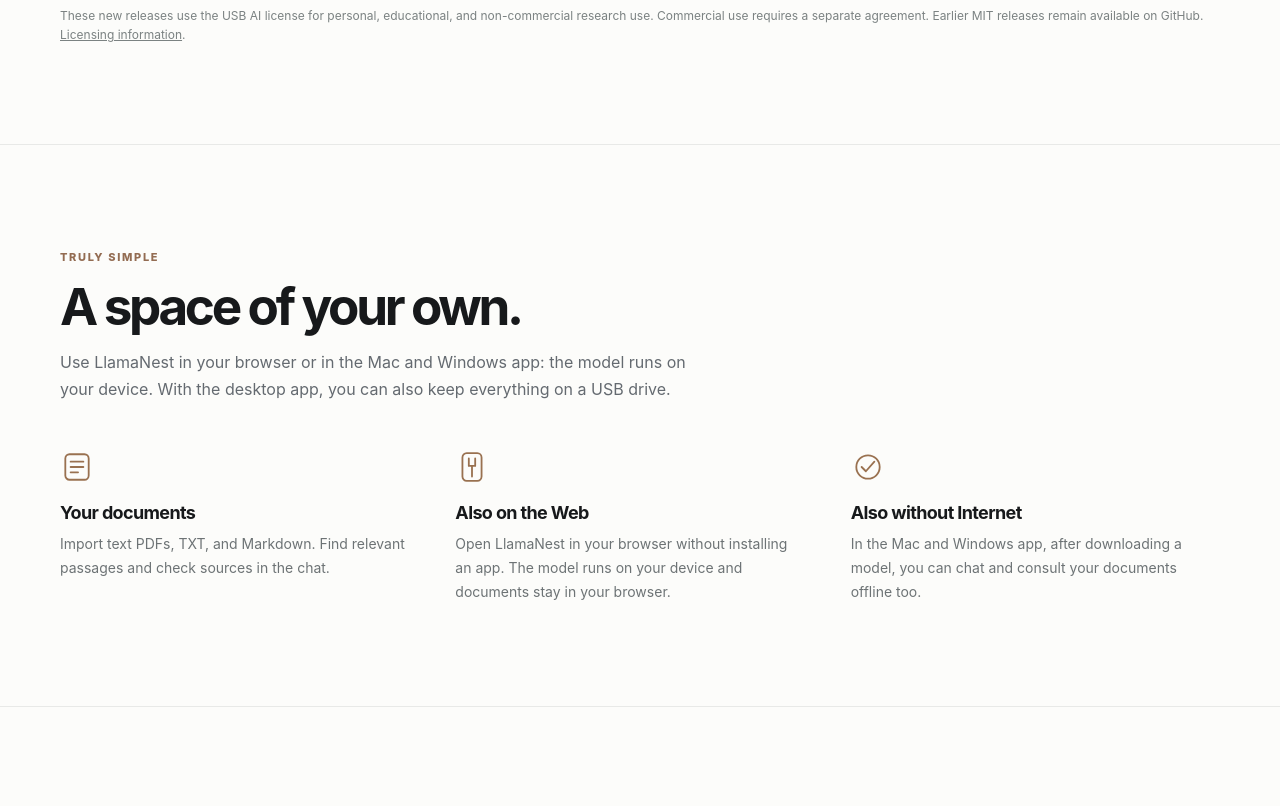
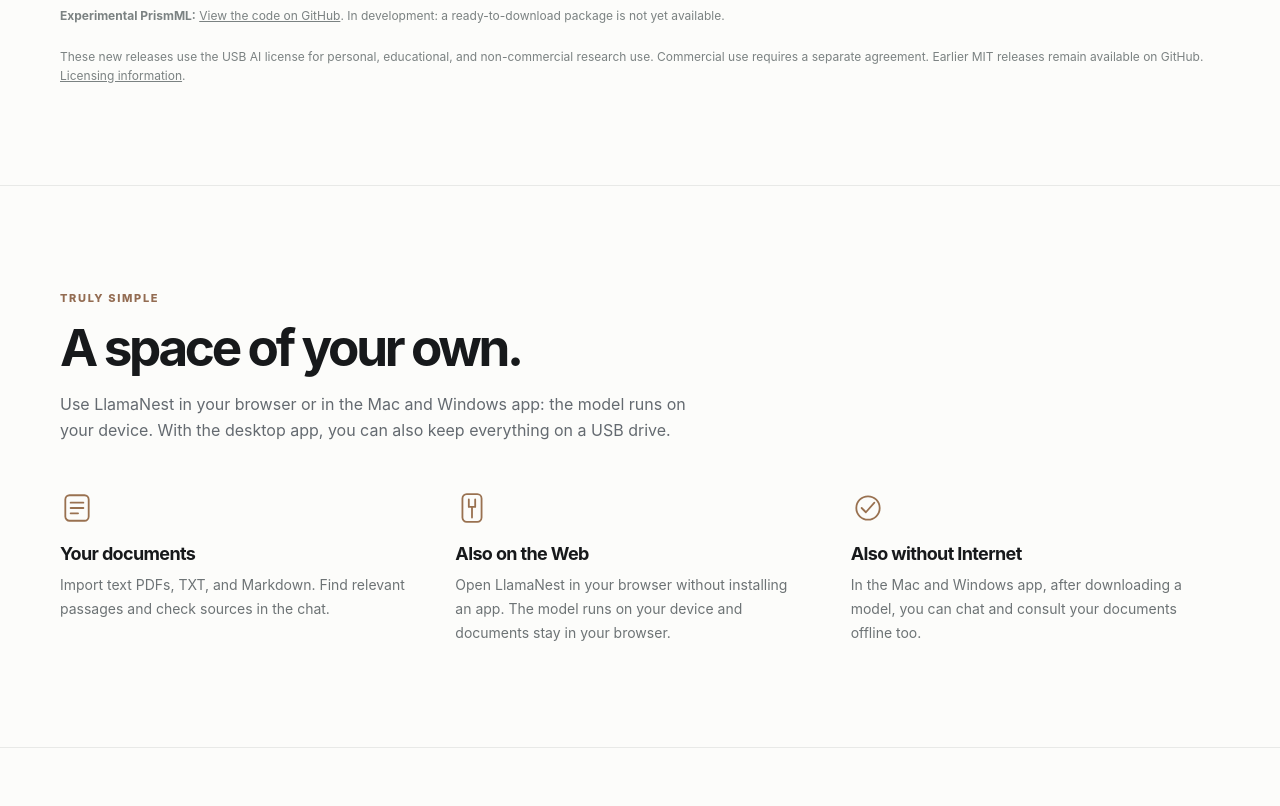
Before and after one commit to fipra/pocket-ai, a plain HTML site: page index.html in a window 1280 px wide. Shown: the part 1470-2276 px from the top of the page. Drawn offline with Linux system fonts and the light colour scheme.

Commit message:
Add experimental PrismML link to downloads

```diff
--- a/index.html
+++ b/index.html
@@ -133,6 +133,7 @@
           <a class="download-card" href="https://github.com/fipra/usb-ai/releases/download/rust-mac-stop-2026-10-24/USB-AI-Rust-mac-x86_64.zip" aria-label="Scarica LlamaNest per Mac Intel, file ZIP"><div class="download-icon"><svg viewBox="0 0 24 24" fill="none" aria-hidden="true"><rect x="3" y="5" width="18" height="13" rx="2" stroke="currentColor" stroke-width="1.6"/><path d="M8 21h8M12 18v3" stroke="currentColor" stroke-width="1.6" stroke-linecap="round"/></svg></div><h3>Mac Intel</h3><p>Per Mac con processore Intel.</p><div class="card-link"><span>Scarica per Mac Intel</span><span aria-hidden="true">↗</span></div></a>
           <a class="download-card" href="https://github.com/fipra/usb-ai/releases/download/rust-windows-stop-2026-10-24/USB-AI-Rust-Windows-x64.zip" aria-label="Scarica LlamaNest per Windows x64, file ZIP"><div class="download-icon"><svg viewBox="0 0 24 24" fill="none" aria-hidden="true"><path d="m3 5 8-1v8H3V5Zm10-1 8-1v9h-8V4ZM3 14h8v7l-8-1v-6Zm10 0h8v8l-8-1v-7Z" stroke="currentColor" stroke-width="1.4" stroke-linejoin="round"/></svg></div><h3>Windows x64</h3><p>Per PC Windows con processore a 64 bit.</p><div class="card-link"><span>Scarica per Windows</span><span aria-hidden="true">↗</span></div></a>
         </div>
+        <p class="download-foot"><strong>PrismML sperimentale:</strong> <a href="https://github.com/fipra/usb-ai/tree/prismml-integration-wip" target="_blank" rel="noopener noreferrer" style="text-decoration:underline">Apri il codice su GitHub</a>. <span>In sviluppo: non è ancora disponibile un pacchetto pronto da scaricare.</span></p>
         <p class="download-foot">Queste nuove release usano la licenza USB AI per uso personale, didattico e ricerca non commerciale. Per l'uso commerciale serve un accordo separato. Le vecchie release MIT restano disponibili su GitHub. <a href="https://github.com/fipra/usb-ai/blob/main/COMMERCIAL_LICENSE.md" target="_blank" rel="noopener noreferrer" style="text-decoration:underline">Informazioni sulle licenze</a>.</p>
       </div>
     </section>
--- a/landing-i18n.js
+++ b/landing-i18n.js
@@ -90,7 +90,10 @@
     ["© 2026 Fabrizio Casula · Copie precedenti MIT; distribuzioni future con licenza per uso personale", "© 2026 Fabrizio Casula · Earlier copies: MIT; future distributions: personal-use license", "© 2026 Fabrizio Casula · Copies antérieures : MIT ; futures distributions : licence d'utilisation personnelle", "© 2026 Fabrizio Casula · Frühere Kopien: MIT; zukünftige Distributionen: Lizenz für private Nutzung", "© 2026 Fabrizio Casula · Copias anteriores: MIT; futuras distribuciones: licencia de uso personal"],
     ["Codice su GitHub", "Code on GitHub", "Code sur GitHub", "Code auf GitHub", "Código en GitHub"],
     ["Release Mac", "Mac releases", "Versions Mac", "Mac-Releases", "Versiones Mac"],
-    ["Release Windows", "Windows releases", "Versions Windows", "Windows-Releases", "Versiones Windows"]
+    ["Release Windows", "Windows releases", "Versions Windows", "Windows-Releases", "Versiones Windows"],
+    ["PrismML sperimentale:", "Experimental PrismML:", "PrismML expérimental :", "Experimentelles PrismML:", "PrismML experimental:"],
+    ["Apri il codice su GitHub", "View the code on GitHub", "Voir le code sur GitHub", "Code auf GitHub ansehen", "Ver el código en GitHub"],
+    ["In sviluppo: non è ancora disponibile un pacchetto pronto da scaricare.", "In development: a ready-to-download package is not yet available.", "En développement : aucun paquet prêt à télécharger n’est encore disponible.", "In Entwicklung: Ein fertiges Download-Paket ist noch nicht verfügbar.", "En desarrollo: aún no hay un paquete listo para descargar."]
   ];
 
   const attributes = [
```
